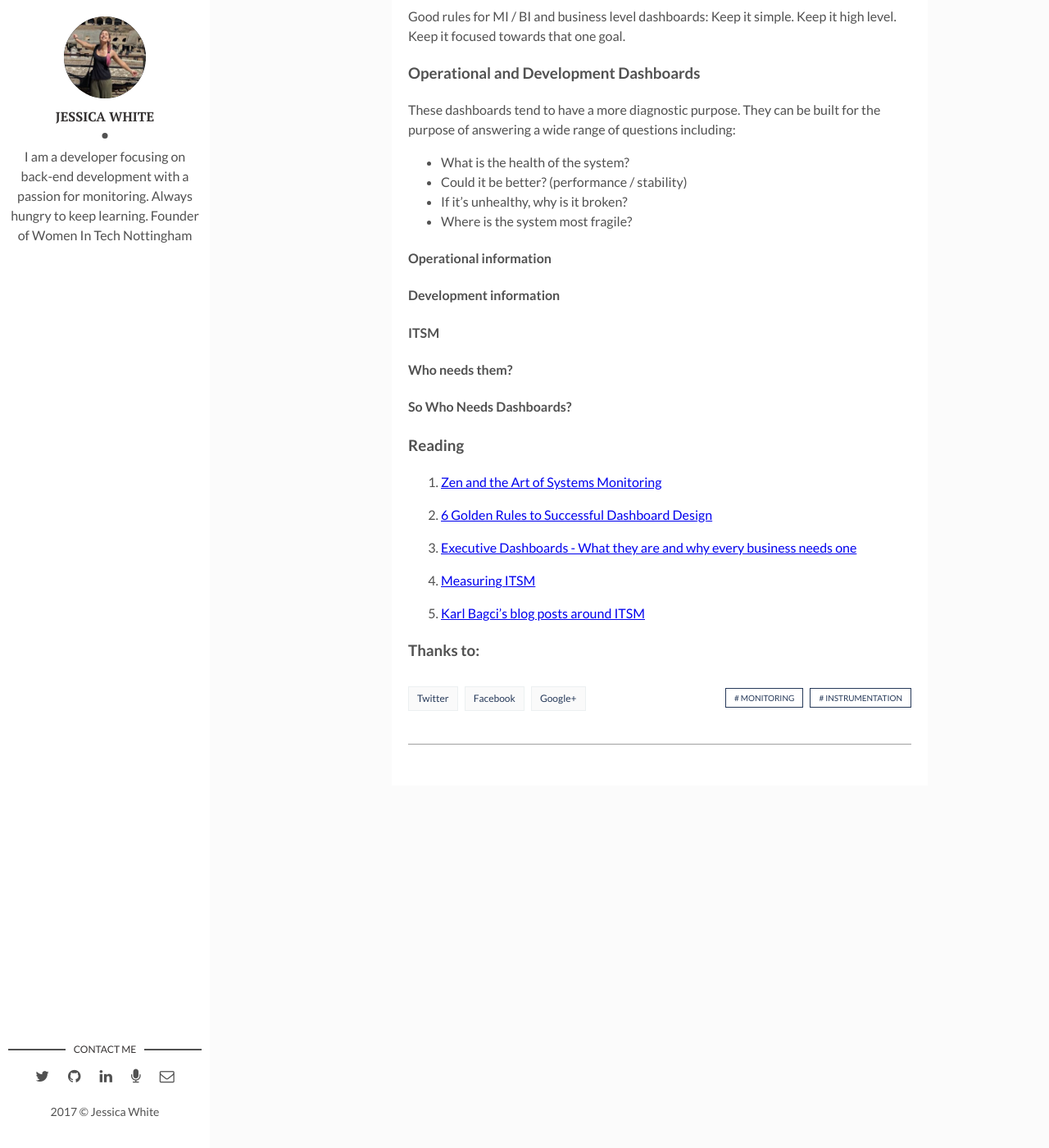
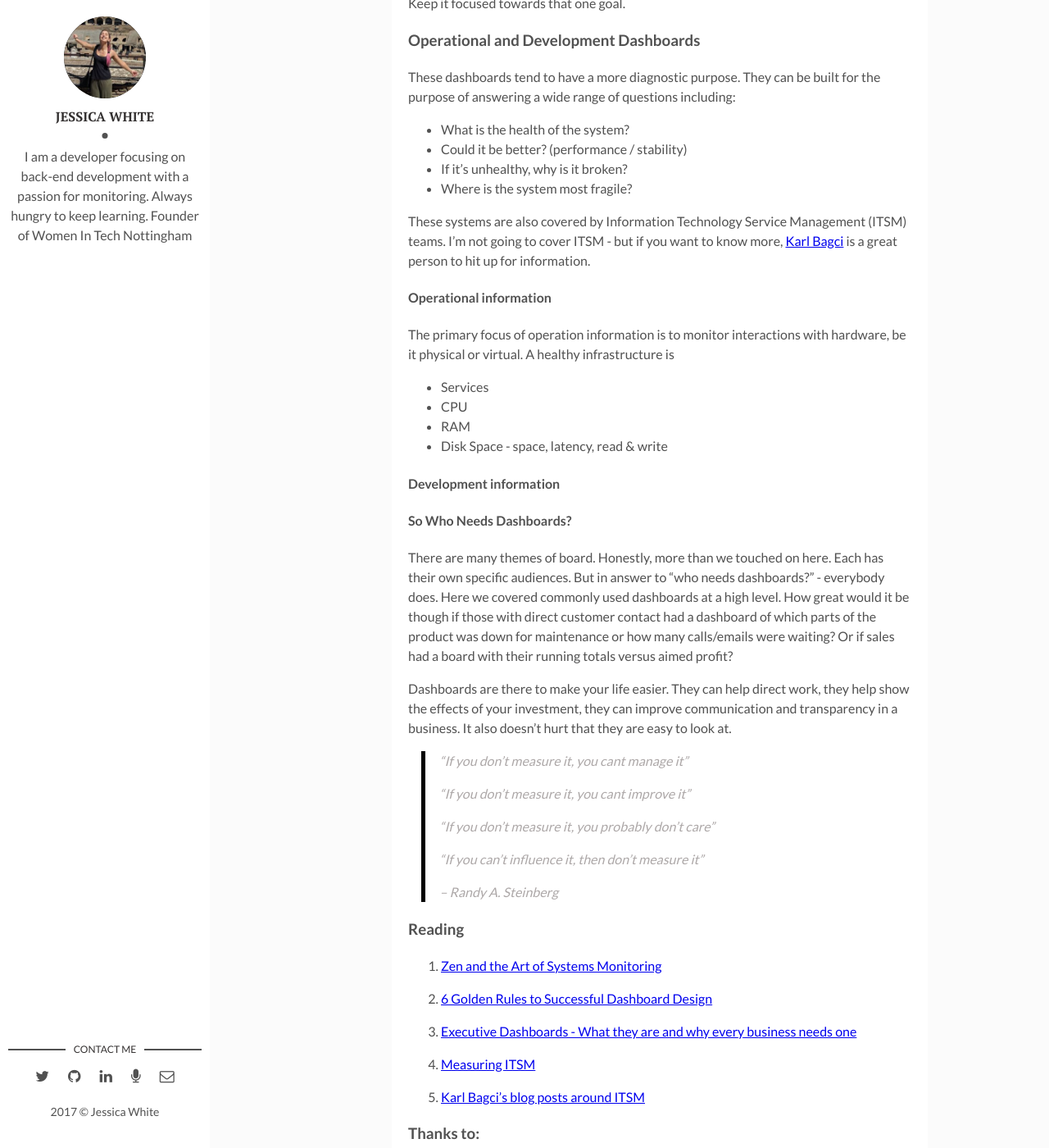
Before and after one commit to wordshaker/jesswhite_4, a Jekyll site: the page built from _posts/2017-10-05-whoneedsdashboards-post.md, in a window 1280 px wide and 1400 px high, scrolled down 3821 px. Shown: the whole window at 82% size. Built offline with Jekyll 4.4.1, drawn with Linux system fonts in a browser that asks for light colours; some of the changed text lies outside the part shown.

Commit message:
Op Dev start

```diff
--- a/_posts/2017-10-05-whoneedsdashboards-post.md
+++ b/_posts/2017-10-05-whoneedsdashboards-post.md
@@ -83,19 +81,37 @@ These dashboards tend to have a more diagnostic purpose. They can be built for t
 * If it's unhealthy, why is it broken?
 * Where is the system most fragile?
 
-
+These systems are also covered by Information Technology Service Management (ITSM) teams. I'm not going to cover ITSM - but if you want to know more, [Karl Bagci](https://medium.com/@karlbagci) is a great person to hit up for information.
 
 #### Operational information
+
+The primary focus of operation information is to monitor interactions with hardware, be it physical or virtual. A healthy infrastructure is
+
+* Services
+* CPU
+* RAM
+* Disk Space - space, latency, read & write
 
 #### Development information
 
 
-#### ITSM
 
-#### Who needs them?
 
 #### So Who Needs Dashboards?
 
+There are many themes of board. Honestly, more than we touched on here. Each has their own specific audiences. But in answer to "who needs dashboards?" - everybody does. Here we covered commonly used dashboards at a high level. How great would it be though if those with direct customer contact had a dashboard of which parts of the product was down for maintenance or how many calls/emails were waiting? Or if sales had a board with their running totals versus aimed profit?
+
+Dashboards are there to make your life easier. They can help direct work, they help show the effects of your investment, they can improve communication and transparency in a business. It also doesn't hurt that they are easy to look at.
+
+> "If you don't measure it, you cant manage it"
+>
+> "If you don't measure it, you cant improve it"
+>
+> "If you don't measure it, you probably don't care"
+>
+> "If you can't influence it, then don't measure it"
+>
+> -- _Randy A. Steinberg_
 
 ### Reading
 
@@ -111,3 +127,7 @@ These dashboards tend to have a more diagnostic purpose. They can be built for t
 
 
 ### Thanks to:
+
+<div style="width:20%; height:20%;" markdown="1">
+![Musketeers](../assets/img/2017-10-05/musketeers.png)
+</div>
```
Also changed, not shown: other parts of _posts/2017-10-05-whoneedsdashboards-post.md (+0 -2 lines), assets/img/2017-10-05/musketeers.png (added).
